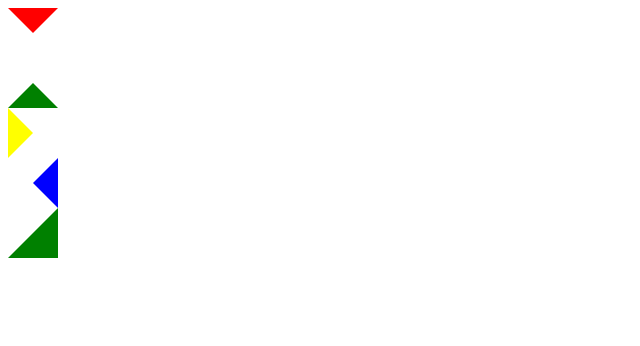
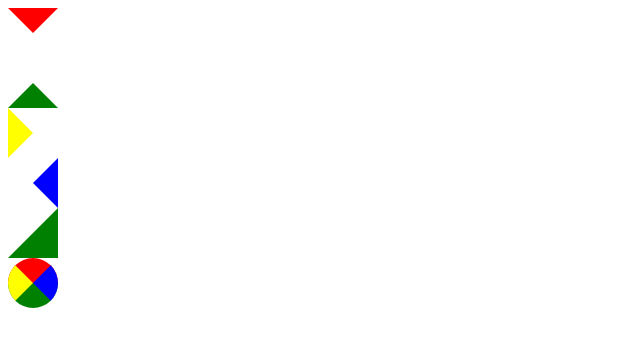
Before and after one commit to fd1-53-17/Dzmitry-ZH, a plain HTML site: page tringle.html in a window 1280 px wide. Shown: the whole page, without its empty margins (0-640 px from the left). Drawn offline with Linux system fonts and the light colour scheme.

Commit message:
Add circle html

```diff
--- a/tringle.html
+++ b/tringle.html
@@ -11,5 +11,6 @@
 <div class="triangle2"></div>
 <div class="triangle3"></div>
 <div class="triangle4"></div>
+<div class="circle"></div>
 </body>
 </html>
--- a/tringlestyle.css
+++ b/tringlestyle.css
@@ -42,3 +42,13 @@
     width: 0;
     height: 0;
 }
+
+.circle {
+    border-top: 25px solid red;
+    border-bottom: 25px solid green;
+    border-right: 25px solid blue;
+    border-left: 25px solid yellow;
+    border-radius:25px;
+    width: 0;
+    height: 0;
+}
```
